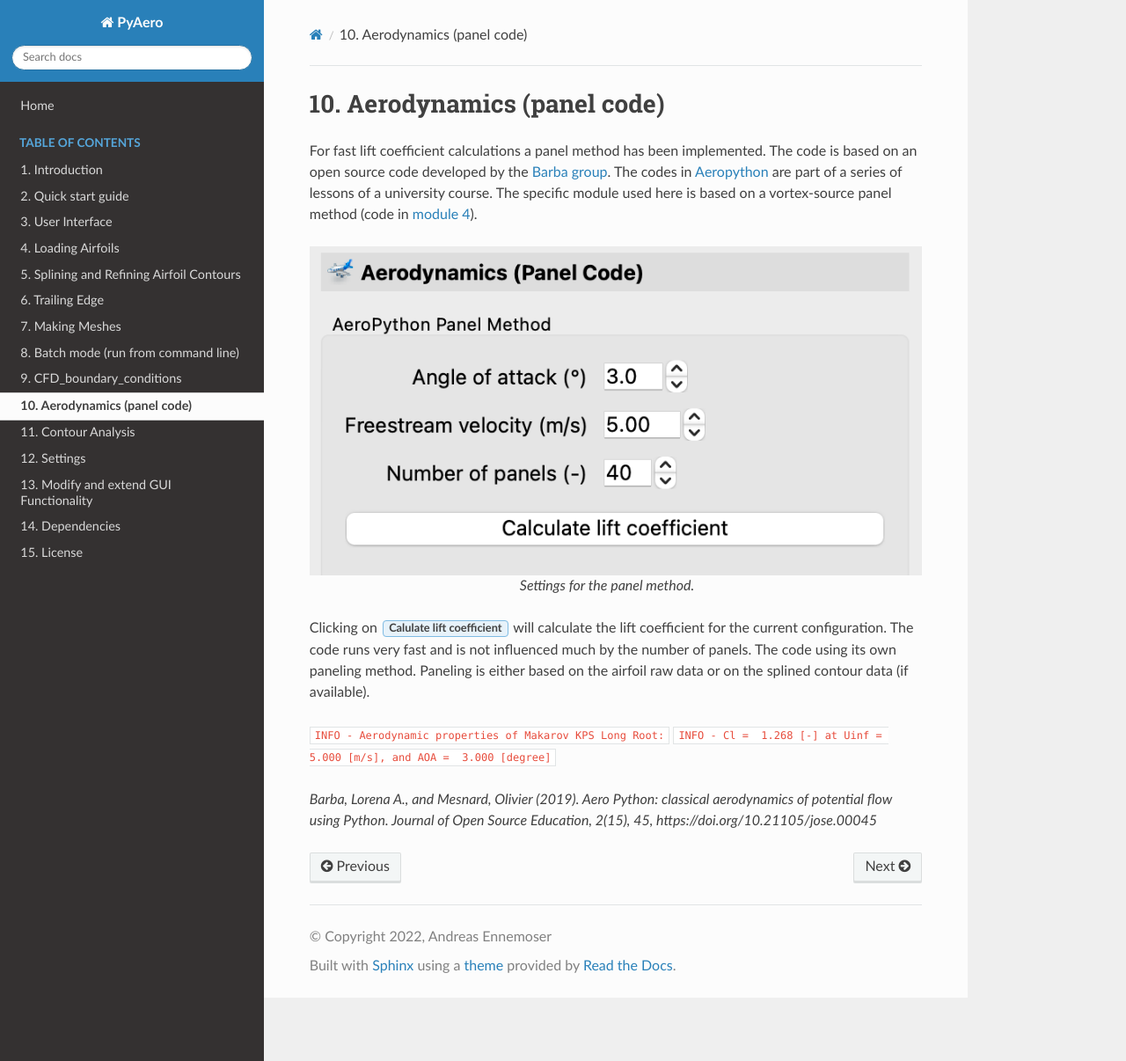
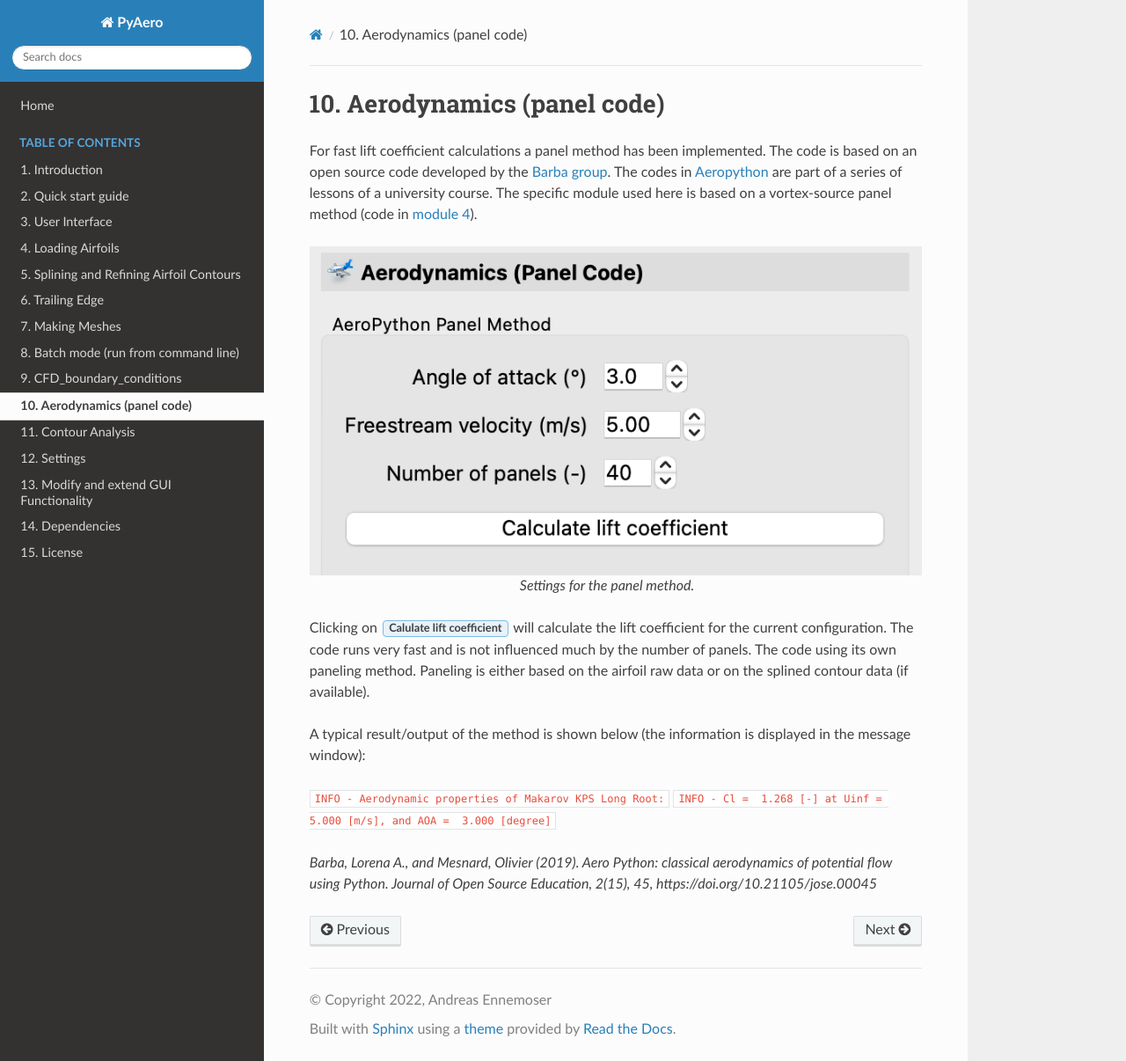
Before and after one commit to chiefenne/PyAero, a Sphinx documentation site: the page built from docs/aerodynamics_panel.rst, in a window 1280 px wide and 1206 px high. Shown: the whole window at 88% size. Built offline with Sphinx 7.4.7 and the Read the Docs theme 2.0.0, drawn with Linux system fonts in a browser that asks for light colours.

Commit message:
update docs

```diff
--- a/docs/aerodynamics_panel.rst
+++ b/docs/aerodynamics_panel.rst
@@ -16,6 +16,8 @@ For fast lift coefficient calculations a panel method has been implemented. The
 
 Clicking on :guilabel:`Calulate lift coefficient` will calculate the lift coefficient for the current configuration. The code runs very fast and is not influenced much by the number of panels. The code using its own paneling method. Paneling is either based on the airfoil raw data or on the splined contour data (if available).
 
+A typical result/output of the method is shown below (the information is displayed in the message window):
+
 :code:`INFO - Aerodynamic properties of Makarov KPS Long Root:`
 :code:`INFO - Cl =  1.268 [-] at Uinf =  5.000 [m/s], and AOA =  3.000 [degree]`
 
```
